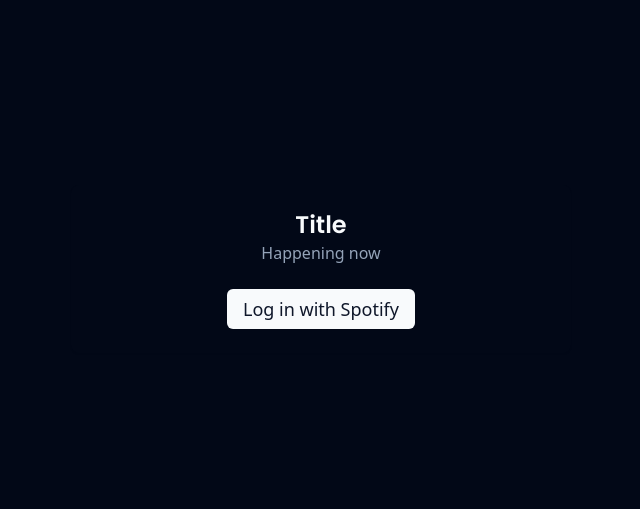
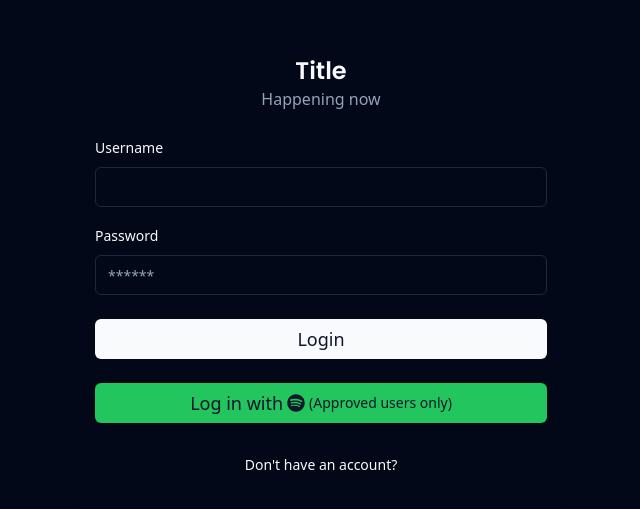
Before and after one commit to rzh4321/spotify-game, a Next.js app: page / in a window 1280 px wide. Shown: the part 131-640 px from the top of the page, without its empty margins (319-959 px from the left). Built offline with nearby package versions, Linux system fonts and the light colour scheme; no server answers.

Commit message:
- added credentials login - created schemas file - added database models for User and Playlist - finished createUser() - finished register form - fixed Playlists component throwing error if playlists is undefined

```diff
--- /dev/null
+++ b/actions/createUser.ts
@@ -0,0 +1,51 @@
+"use server";
+import { PrismaClient } from "@prisma/client";
+import bcrypt from "bcryptjs";
+
+const prisma = new PrismaClient();
+
+export default async function createUser(
+  username: string,
+  name: string,
+  spotifyUserId?: string, // Optional parameter
+  password?: string, // Optional parameter
+) {
+  try {
+    // Check if the user already exists
+    const existingUser = await prisma.user.findMany({
+      where: {
+        OR: [
+          {
+            username,
+          },
+          {
+            spotifyUserId: spotifyUserId ?? undefined, // This will be ignored if spotifyUserId is not provided
+          },
+        ],
+      },
+    });
+
+    if (existingUser.length > 0) {
+      console.log("this username or spotify id already exists");
+      return;
+    }
+
+    // Hash the password if it is provided
+    const hashedPassword = password ? await bcrypt.hash(password, 10) : null;
+
+    // Create a new user since one doesn't exist with the given username
+    const newUser = await prisma.user.create({
+      data: {
+        username,
+        name,
+        spotifyUserId, // If spotifyUserId is not provided, this will be set to null
+        password: hashedPassword, // Save the hashed password, or null if password was not provided
+      },
+    });
+    console.log("New user created:", newUser);
+    return JSON.stringify({ ...newUser, password }); // return unhashed pw since we're gonna log in with it
+  } catch (error) {
+    console.error("Error creating user:", error);
+    throw error;
+  }
+}
--- a/authOptions.ts
+++ b/authOptions.ts
@@ -1,8 +1,14 @@
 import NextAuth from "next-auth/next";
 // import CredentialsProvider from "next-auth/providers/credentials";
 import SpotifyProvider from "next-auth/providers/spotify";
+import CredentialsProvider from "next-auth/providers/credentials";
+import { NextAuthOptions } from "next-auth";
+import createUser from "./actions/createUser";
+import { LoginSchema } from "./schemas";
 import bcrypt from "bcryptjs";
-import { NextAuthOptions } from "next-auth";
+import { PrismaClient } from "@prisma/client";
+
+const prisma = new PrismaClient();
 
 const authOptions: NextAuthOptions = {
   // pages: {
@@ -17,57 +23,65 @@
       authorization:
         "https://accounts.spotify.com/authorize?scope=user-read-email+user-read-private+playlist-read-private+user-top-read+user-follow-read+playlist-read-collaborative",
     }),
-    //   CredentialsProvider({
-    //     name: "credentials",
-    //     credentials: {
-    //       username: { label: "username", type: "text", placeholder: "username" },
-    //       password: { label: "password", type: "password" },
-    //     },
-    //     // this will be called when we sign in with normal credentials
-    //     async authorize(credentials) {
-    //       const validatedFields = LoginSchema.safeParse(credentials);
+    CredentialsProvider({
+      name: "credentials",
+      credentials: {
+        username: { label: "username", type: "text", placeholder: "username" },
+        password: { label: "password", type: "password" },
+      },
+      // this will be called when we sign in with normal credentials
+      async authorize(credentials: any): Promise<any> {
+        const validatedFields = LoginSchema.safeParse(credentials);
 
-    //       if (validatedFields.success) {
-    //         await connectToDB();
+        if (validatedFields.success) {
+          // authenticate the user
+          const { username, password } = validatedFields.data;
+          console.log(validatedFields.data);
+          try {
+            // Search for the user by username
+            const user = await prisma.user.findUnique({
+              where: {
+                username,
+              },
+            });
 
-    //         // authenticate the user
-    //         const { username, password } = validatedFields.data;
-    //         const regex = new RegExp(username, "i");
-    //         const user = await User.findOne({ username: { $regex: regex } });
-    //         if (!user) {
-    //           throw new Error("Username does not exist");
-    //         }
-    //         const match = await bcrypt.compare(password, user.password);
+            // If user is not found or it was registered via spotify login, throw an error
+            if (!user || !user.password) {
+              throw new Error("Username does not exist");
+            }
+            // Compare provided password with the hashed password in the database
+            const match = await bcrypt.compare(password, user.password);
 
-    //         if (!match) {
-    //           // passwords do not match
-    //           throw new Error('Passwords not matching');
-    //         }
-    //         return user;
-    //       }
-    //       return null;
-
-    //     },
-    //   }),
+            // If passwords do not match, throw an error
+            if (!match) {
+              throw new Error("Passwords not matching");
+            }
+            return user;
+          } catch (error) {
+            console.error("Authentication error:", error);
+            throw error;
+          }
+        }
+        return null;
+      },
+    }),
   ],
   session: {
     strategy: "jwt",
   },
   callbacks: {
     async signIn({ user, account }: any): Promise<any> {
-      // Google login: finding an existing account or creating a new account
-      // in the database with the provided name, username and profilePicUrl provided by google
       if (account.provider === "spotify") {
-        // user object has details from google account, use those details to retrieve or create user object
-        // in api call later
-        const credentials = {
-          name: user.name,
-          username: user.email,
-          profilePicUrl: user.image,
-        };
-        //   console.log('in signin(). u signed in with spotify. user is ', user);
-        // check if user with this google acc exists. Otherwise create new user based off google acc
-        // attach database user id to user.id
+        /*user object has details from spotify account, looks like this:
+          {
+            id: '31wlnie55epplz45o62tp66peuba',
+            name: 'ricky',
+            email: 'email@gmail.com',
+            image: undefined
+          }
+        */
+        // will create user in database if they're new
+        await createUser(user.email, user.name, user.id);
         return true;
       } else if (account.provider === "credentials") {
         // we already have all the necessary data from authorize(), just return true
@@ -87,20 +101,20 @@
         //   account,
         // );
         token.accessToken = account.access_token;
-        token.id = user.id;
+        token.spotifyUserId = user.id;
+        token.username = user.email;
       } else if (account?.provider === "credentials") {
-        token.userId = user._id;
+        // get all the info that should be stored in session
+        token.spotifyUserId = user.spotifyUserId;
         token.username = user.username;
       }
       return token;
     },
     // transfer token data to session object
     async session({ session, token }: any) {
-      // session.user.userId = token.userId;
-      // session.user.username = token.username;
-      // session only stores userId and username
-      session.user.id = token.id;
-      session.user.accessToken = token.accessToken;
+      session.user.id = token.spotifyUserId;
+      session.user.accessToken = token.accessToken; // for development purposes
+      session.user.username = token.username;
       // console.log('in session(). sessio is ', session);
       return session;
     },
--- a/components/PlaylistSection.tsx
+++ b/components/PlaylistSection.tsx
@@ -32,7 +32,6 @@
   } = usePlaylistHook(pageNumber, ...hookParams);
   const { toast } = useToast();
   const [refetching, setRefetching] = useState(false);
-
   return (
     <div className="flex flex-col w-full gap-8 px-5">
       <div className="flex justify-between">
@@ -60,7 +59,7 @@
       <div className="flex flex-wrap lg:justify-between gap-10">
         {!isLoading &&
           !error &&
-          playlists.map((playlist: SimplifiedPlaylistObject) => (
+          playlists?.map((playlist: SimplifiedPlaylistObject) => (
             <ContentCard
               key={playlist.playlistId}
               infoObject={playlist}
--- a/components/auth/card-wrapper.tsx
+++ b/components/auth/card-wrapper.tsx
@@ -8,7 +8,7 @@
 } from "@/components/ui/card";
 import { Header } from "@/components/auth/header";
 import { Social } from "@/components/auth/social";
-// import { BackButton } from "@/components/auth/back-button";
+import { BackButton } from "@/components/auth/back-button";
 
 type CardWrapperProps = {
   children: React.ReactNode;
@@ -28,15 +28,10 @@
       <CardHeader>
         <Header label={headerLabel} />
       </CardHeader>
-      <CardContent className="flex items-center justify-center">
-        {children}
-      </CardContent>
-      {/* <CardFooter>
-        <BackButton
-          label={backButtonLabel}
-          href={backButtonHref}
-        />
-      </CardFooter> */}
+      <CardContent>{children}</CardContent>
+      <CardFooter>
+        <BackButton label={backButtonLabel} href={backButtonHref} />
+      </CardFooter>
     </Card>
   );
 };
--- a/components/auth/form-error.tsx
+++ b/components/auth/form-error.tsx
@@ -4,7 +4,7 @@
   if (!message) return null;
 
   return (
-    <div className="bg-destructive/15 p-3 rounded-md flex items-center gap-x-2 text-sm text-destructive">
+    <div className="bg-destructive/15 p-3 rounded-md flex items-center gap-x-2 text-md text-red-700">
       <ExclamationTriangleIcon className="h-4 w-4" />
       <p>{message}</p>
     </div>
--- /dev/null
+++ b/components/auth/form-success.tsx
@@ -0,0 +1,14 @@
+import { CheckCircledIcon } from "@radix-ui/react-icons";
+
+const FormSuccess = ({ message }: { message: string }) => {
+  if (!message) return null;
+
+  return (
+    <div className="bg-emerald-500/15 p-3 rounded-md flex items-center gap-x-2 text-sm text-emerald-500">
+      <CheckCircledIcon className="h-4 w-4" />
+      <p>{message}</p>
+    </div>
+  );
+};
+
+export default FormSuccess;
--- a/components/auth/login-form.tsx
+++ b/components/auth/login-form.tsx
@@ -1,54 +1,65 @@
 "use client";
 
 import { useState, useTransition } from "react";
-// import { zodResolver } from "@hookform/resolvers/zod";
+import { z } from "zod";
+import { zodResolver } from "@hookform/resolvers/zod";
+import { useForm } from "react-hook-form";
 import { signIn } from "next-auth/react";
-import { useRouter } from "next/navigation";
 import FormError from "./form-error";
-
-// import { LoginSchema } from "@/schemas";
-// import { Input } from "@/components/ui/input";
-// import {
-//   Form,
-//   FormControl,
-//   FormField,
-//   FormItem,
-//   FormLabel,
-//   FormMessage,
-// } from "@/components/ui/form";
+import FormSuccess from "./form-success";
+import { LoginSchema } from "@/schemas";
+import { Input } from "@/components/ui/input";
+import { FaSpotify } from "react-icons/fa";
+import {
+  Form,
+  FormControl,
+  FormField,
+  FormItem,
+  FormLabel,
+  FormMessage,
+} from "@/components/ui/form";
 import { CardWrapper } from "@/components/auth/card-wrapper";
 import { Button } from "@/components/ui/button";
+import { useRouter } from "next/navigation";
 
 export const LoginForm = () => {
   const router = useRouter();
+  const [error, setError] = useState("");
+  const [success, setSuccess] = useState("");
+  const [isPending, startTransition] = useTransition();
+  const [spotifyLoggedIn, setSpotifyLoggedIn] = useState(false);
 
-  const [error, setError] = useState("");
-  const [isPending, startTransition] = useTransition();
+  const form = useForm({
+    resolver: zodResolver(LoginSchema),
+    defaultValues: {
+      username: "",
+      password: "",
+    },
+  });
 
-  // const form = useForm({
-  //   resolver: zodResolver(LoginSchema),
-  //   defaultValues: {
-  //     username: "",
-  //     password: "",
-  //   },
-  // });
-
-  const onSubmit = () => {
+  const onSubmit = (values: z.infer<typeof LoginSchema>) => {
     setError("");
+    setSuccess("");
 
     startTransition(() => {
       async function logIn() {
-        const res = await signIn("spotify", { callbackUrl: "/home" });
+        const res = await signIn("credentials", {
+          redirect: false,
+          username: values.username,
+          password: values.password,
+        });
         if (res && res.error) {
           setError(res.error);
         }
-        // else {
-        //   // if log in success, redirect to landing page
-        //   router.push("/home");
-        // }
+        // if log in success, redirect to landing page
+        else {
+          setSuccess("Logging in...");
+          router.push("/home");
+        }
       }
       logIn();
     });
+    if (success) router.push("/all");
   };
 
   return (
@@ -57,11 +68,8 @@
       backButtonLabel="Don't have an account?"
       backButtonHref="/register"
     >
-      {/* <Form {...form}>
-        <form
-          onSubmit={form.handleSubmit(onSubmit)}
-          className="space-y-6"
-        >
+      <Form {...form}>
+        <form onSubmit={form.handleSubmit(onSubmit)} className="space-y-6">
           <div className="space-y-4">
             <FormField
               control={form.control}
@@ -70,10 +78,7 @@
                 <FormItem>
                   <FormLabel>Username</FormLabel>
                   <FormControl>
-                        <Input
-                          {...field}
-                          disabled={isPending}
-                        />
+                    <Input {...field} disabled={isPending} />
                   </FormControl>
                   <FormMessage />
                 </FormItem>
@@ -97,22 +102,30 @@
                 </FormItem>
               )}
             />
-
           </div>
-          <FormError message={error} />
           <FormSuccess message={success} />
           <Button
-            disabled={isPending}
+            disabled={isPending || spotifyLoggedIn}
             type="submit"
-            className="w-full"
+            className="w-full text-lg"
           >
             Login
           </Button>
+          <Button
+            type="button"
+            className="text-lg w-full bg-green-500"
+            onClick={() => {
+              setSpotifyLoggedIn(true);
+              signIn("spotify", { callbackUrl: "/home" });
+            }}
+            disabled={isPending}
+          >
+            <span className="md:block hidden">Log in with</span>
+            <FaSpotify className="mx-1" />
+            <span className="text-sm">(Approved users only)</span>
+          </Button>
         </form>
-      </Form> */}
-      <Button className="text-lg" onClick={onSubmit} disabled={isPending}>
-        Log in with Spotify
-      </Button>
+      </Form>
       <FormError message={error} />
     </CardWrapper>
   );
--- /dev/null
+++ b/components/ui/input.tsx
@@ -0,0 +1,25 @@
+import * as React from "react";
+
+import { cn } from "@/lib/utils";
+
+export interface InputProps
+  extends React.InputHTMLAttributes<HTMLInputElement> {}
+
+const Input = React.forwardRef<HTMLInputElement, InputProps>(
+  ({ className, type, ...props }, ref) => {
+    return (
+      <input
+        type={type}
+        className={cn(
+          "flex h-10 w-full rounded-md border border-input bg-background px-3 py-2 text-sm ring-offset-background file:border-0 file:bg-transparent file:text-sm file:font-medium placeholder:text-muted-foreground focus-visible:outline-none focus-visible:ring-2 focus-visible:ring-ring focus-visible:ring-offset-2 disabled:cursor-not-allowed disabled:opacity-50",
+          className,
+        )}
+        ref={ref}
+        {...props}
+      />
+    );
+  },
+);
+Input.displayName = "Input";
+
+export { Input };
--- a/package.json
+++ b/package.json
@@ -10,6 +10,7 @@
   },
   "dependencies": {
     "@hookform/resolvers": "^3.3.4",
+    "@prisma/client": "^5.10.2",
     "@radix-ui/react-dropdown-menu": "^2.0.6",
     "@radix-ui/react-icons": "^1.3.0",
     "@radix-ui/react-label": "^2.0.2",
@@ -24,6 +25,7 @@
     "lucide-react": "^0.325.0",
     "next": "14.1.0",
     "next-auth": "^4.24.5",
+    "prisma": "^5.10.2",
     "react": "^18",
     "react-dom": "^18",
     "react-hook-form": "^7.50.1",
--- /dev/null
+++ b/schemas.ts
@@ -0,0 +1,23 @@
+import { z } from "zod";
+
+export const RegisterSchema = z.object({
+  username: z.string().min(4, {
+    message: "Username must be at least 4 characters.",
+  }),
+  name: z.string().min(1, {
+    message: "Name is required.",
+  }),
+  spotifyUserId: z.string().optional(),
+  password: z.string().min(6, {
+    message: "Password must be at least 6 characters.",
+  }),
+});
+
+export const LoginSchema = z.object({
+  username: z.string().min(1, {
+    message: "Username is required.",
+  }),
+  password: z.string().min(1, {
+    message: "Password is required.",
+  }),
+});
```
Also changed, not shown: app/(auth)/register/page.tsx (added, +9 -0 lines), components/auth/register-form.jsx (+14 -23 lines), 2 other files (tests, documents, lock files or other folders). Lines whose indentation alone changed are shown as unchanged.
